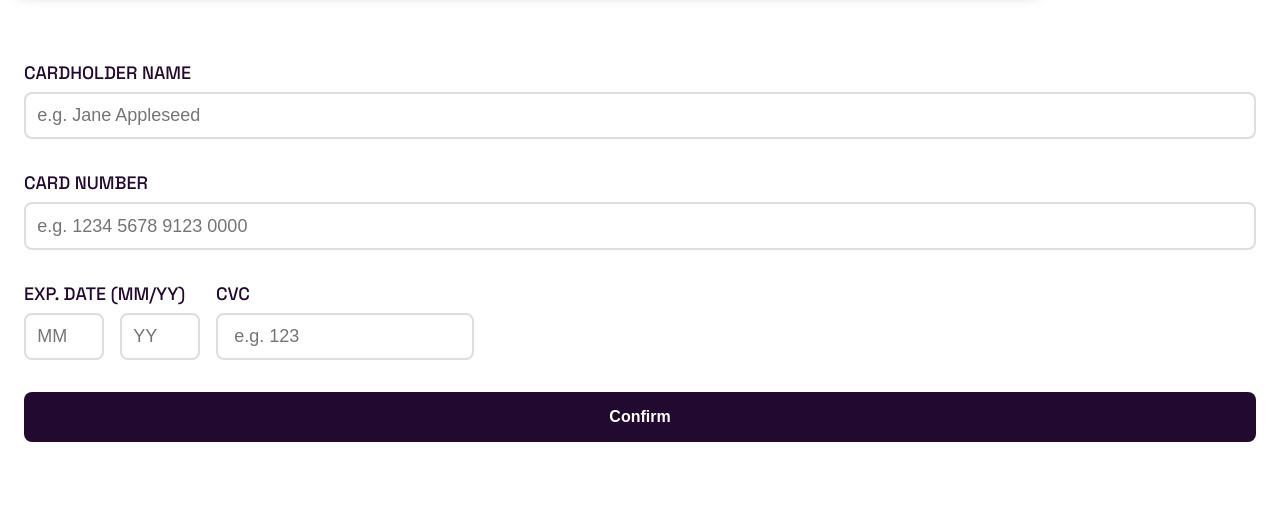
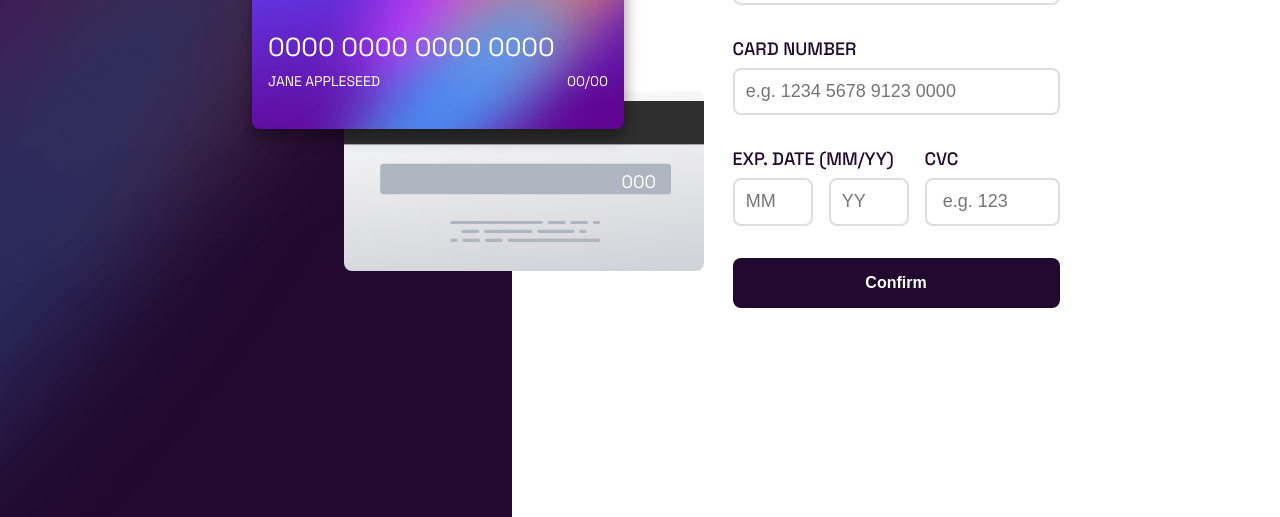
Before and after one commit to borehelu/interactive--card-details-form, a plain HTML site: page index.html in a window 1280 px wide. Shown: the part 283-800 px from the top of the page. Drawn offline with Linux system fonts and the light colour scheme.

Commit message:
made page responsive for desktop

```diff
--- a/assets/styles.css
+++ b/assets/styles.css
@@ -50,7 +50,8 @@ body {
 .card-details__cvc{
     border-radius: 8px;
     width: 80%;
-    height: 180px;
+    min-height: 180px;
+    max-width: 360px;
     margin-left: auto;
     background-image: url("/images/bg-card-back.png");
     background-position: center;
@@ -63,12 +64,13 @@ body {
 }
 
 .card-details__cvc p{
-    margin-right: 2rem;
+    margin-right: 3rem;
 }
 
 .card-details__front{
     width: 80%;
-    height: 180px;
+    min-height: 180px;
+    max-width: 28rem;
     padding: 1rem;
     border-radius: 8px;
     display: flex;
@@ -78,7 +80,7 @@ body {
     background-position: center;
     background-size: cover;
     position: absolute;
-    bottom: -1.7rem;
+    bottom: -2rem;
     box-shadow: 1px 8px 15px rgba(0, 0, 0, 0.4);
 }
 
@@ -104,6 +106,8 @@ body {
 
 .card-input-form{
     padding: 1.5rem;
+    max-width: 375px;
+    margin: 0 auto;
 
 }
 
@@ -187,3 +191,63 @@ body {
     font-size: .9rem;
 
 }
+
+@media screen and (min-width: 768px) {
+    .container{
+        flex-direction: row;
+
+
+    }
+    .card-details{
+        background-image: url("/images/bg-main-desktop.png");
+        width: 40vw;
+        display: flex;
+        flex-direction: column-reverse;
+        justify-content: center;
+        row-gap: 2rem;
+    }
+
+    .card-input-form{
+        align-self: center;
+    }
+
+    .card-details__front{
+        all: unset;
+        width: 340px;
+        min-height: 180px;
+        max-width: 360px;
+        padding: 1rem;
+        border-radius: 8px;
+        display: flex;
+        flex-direction: column;
+        justify-content: space-around;
+        background-image: url("/images/bg-card-front.png");
+        background-position: center;
+        background-size: cover;
+        position: absolute;
+        top: 25%;
+        right: -7rem;
+        box-shadow: 1px 8px 15px rgba(0, 0, 0, 0.4);
+
+
+    }
+
+    .card-details__cvc{
+        all: unset;
+        width: 340px;
+        border-radius: 8px;
+        width: 80%;
+        min-height: 180px;
+        max-width: 360px;
+        margin-left: auto;
+        background-image: url("/images/bg-card-back.png");
+        background-position: center;
+        background-size: cover;
+        display: flex;
+        justify-content: flex-end;
+        align-items: center;
+        position: absolute;
+        right: -12rem;
+        margin-top: 8rem;
+    }
+}
```
